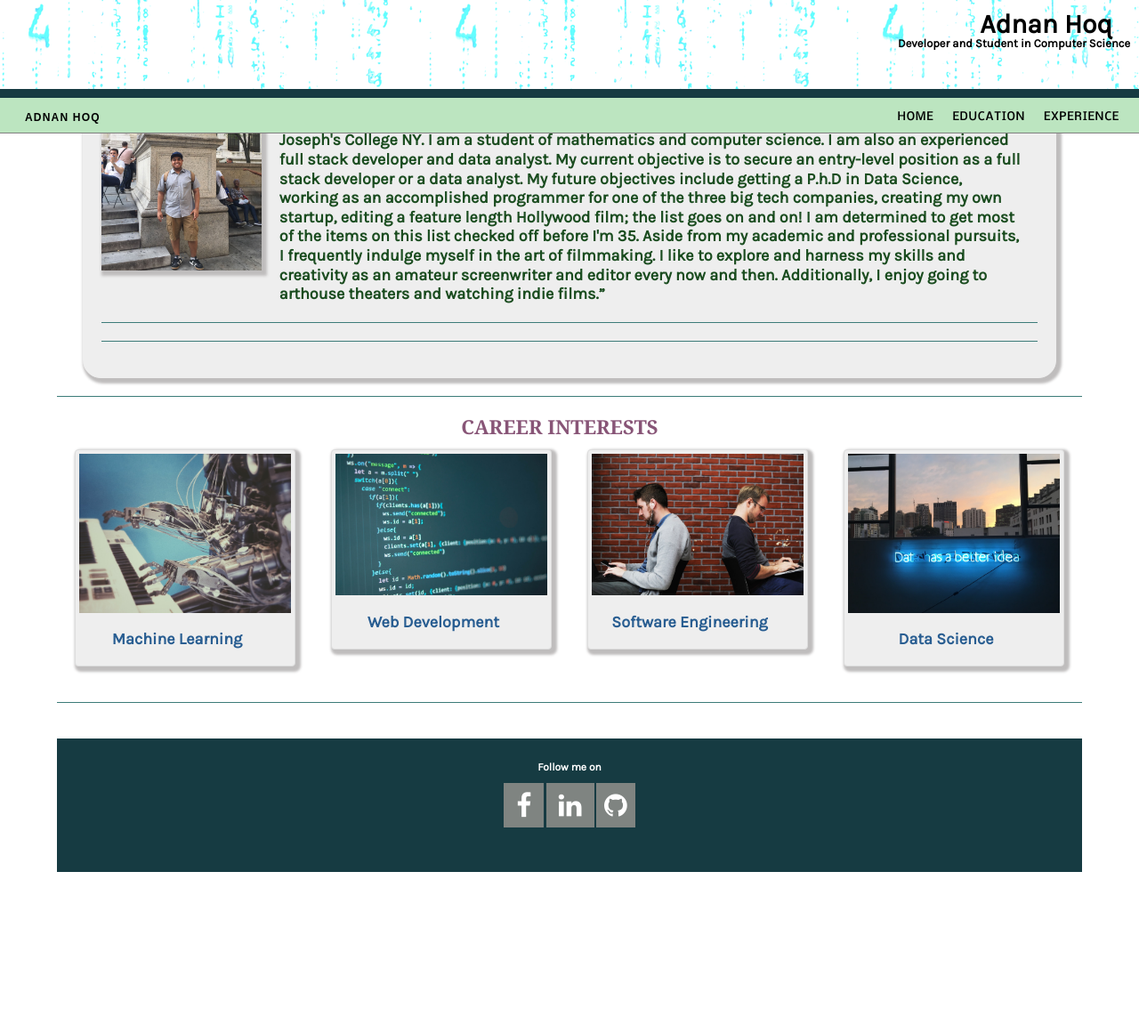
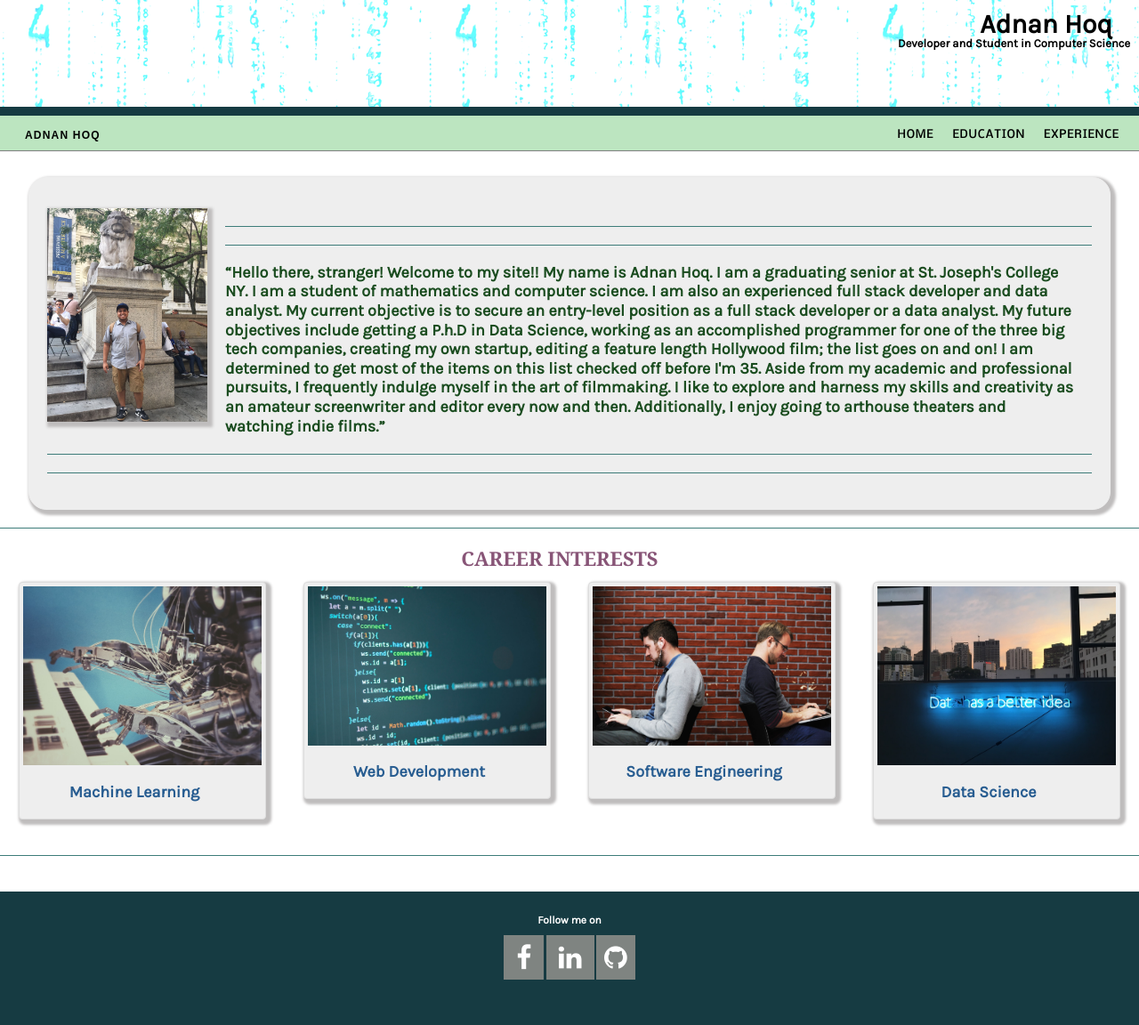
Before and after one commit to Ahoq/new_site, a Django app: page / in a window 1280 px wide. Shown: the whole page at 89% size. Before the commit the page ends 980 px from the top, so only its background shows below. Run offline with Django 3.2, Linux system fonts and the light colour scheme; some libraries are stand-ins or nearby versions; some web fonts are replaced.

Commit message:
stylesheet updated8

```diff
--- a/aweb/website/static/website/style.css
+++ b/aweb/website/static/website/style.css
@@ -14,7 +14,7 @@ body {
     padding: 0;
     font-size: 100%;
     color: #000;
-    width: 90%;
+    width: 100%;
 
 
     font-family: 'Poppins', sans-serif;
@@ -48,7 +48,7 @@ body {
 
 .header {
     width: 100%;
-    position: absolute;
+    position: static;
     left: 0px;
     margin-left: 0px;
     padding-left: 0px;
@@ -317,7 +317,7 @@ p, div {
     height: 15vh;
     margin-top: 0;
     width: 100%;
-    position: absolute;
+    position: static;
     left: 0px;
     margin-left: 0px;
     padding-left: 0px;
```
